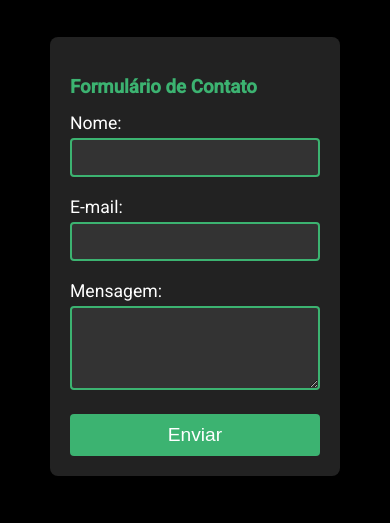
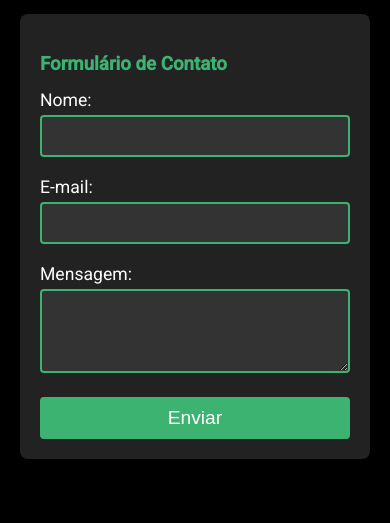
Before and after one commit to mh001-code/githubpages, a plain HTML site: page contact.html in a window 390 px wide. Shown: the part 450-973 px from the top of the page. Drawn offline with Linux system fonts and the light colour scheme.

Commit message:
Update contact.css

```diff
--- a/contact.css
+++ b/contact.css
@@ -1,32 +1,6 @@
 @import url('https://fonts.googleapis.com/css2?family=Roboto:wght@400;500&display=swap');
 
-@media (max-width: 768px) {
-    /* Reduzindo o padding da .container */
-    .container {
-        padding: 0px 20px; /* Menos padding nas laterais para dispositivos móveis */
-    }
-
-    /* Ajustando o formulário */
-    .contact-form {
-        width: 100%;  /* Garante que o formulário ocupe 100% da largura disponível */
-        padding: 15px; /* Ajuste do padding para se adequar ao espaço */
-    }
-
-    /* Ajustando os inputs e textarea para ocupar 100% da largura */
-    .contact-form input, .contact-form textarea {
-        width: 100%; /* Garante que ocupem toda a largura disponível */
-        padding: 12px; /* Aumentando o padding para melhorar a interação */
-    }
-
-    /* Ajuste na largura dos botões */
-    .contact-form button {
-        width: 100%; /* O botão ocupará toda a largura disponível */
-        padding: 15px; /* Aumentando o padding do botão para dar mais conforto ao usuário */
-        font-size: 1.1em; /* Ajustando o tamanho da fonte */
-    }
-}
-
-/* Para garantir que o padding não altere as larguras */
+/* Garantir que o box-sizing seja aplicado de forma global */
 *,
 *::before,
 *::after {
@@ -42,7 +16,10 @@ body {
 }
 
 .container {
-    padding: 0px 50px;
+    padding: 0 20px; /* Ajustando o padding para não sobrecarregar o layout */
+    width: 100%; /* Garantir que o container ocupe 100% da largura */
+    max-width: 1200px; /* Definindo um limite máximo para evitar que o conteúdo estique demais em telas grandes */
+    margin: 0 auto; /* Centralizar o conteúdo */
 }
 
 nav ul {
@@ -105,6 +82,8 @@ header p {
     padding: 20px;
     border-radius: 8px;
     box-shadow: 0 4px 6px rgba(0, 0, 0, 0.2);
+    width: 100%; /* Garantir que o formulário ocupe toda a largura disponível */
+    max-width: 100%; /* Evitar que o formulário ultrapasse os limites da tela */
 }
 
 .contact-form h3 {
@@ -130,21 +109,22 @@ header p {
     margin: 0;
 }
 
-
 .contact-form label {
     display: block;
     margin-bottom: 5px;
     font-size: 1.1em;
 }
 
-.contact-form input, .contact-form textarea {
-    width: 100%;
+.contact-form input,
+.contact-form textarea {
+    width: 100%; /* Garante que os campos de entrada ocupem toda a largura */
     padding: 10px;
     margin-bottom: 20px;
     border: 2px solid #3CB371;
     border-radius: 4px;
     background-color: #333;
     color: white;
+    font-size: 1em; /* Ajuste de tamanho da fonte para melhorar a legibilidade */
 }
 
 .contact-form textarea {
@@ -160,6 +140,7 @@ header p {
     cursor: pointer;
     border-radius: 4px;
     transition: background-color 0.3s;
+    width: 100%; /* O botão ocupará toda a largura disponível */
 }
 
 .contact-form button:hover {
```
